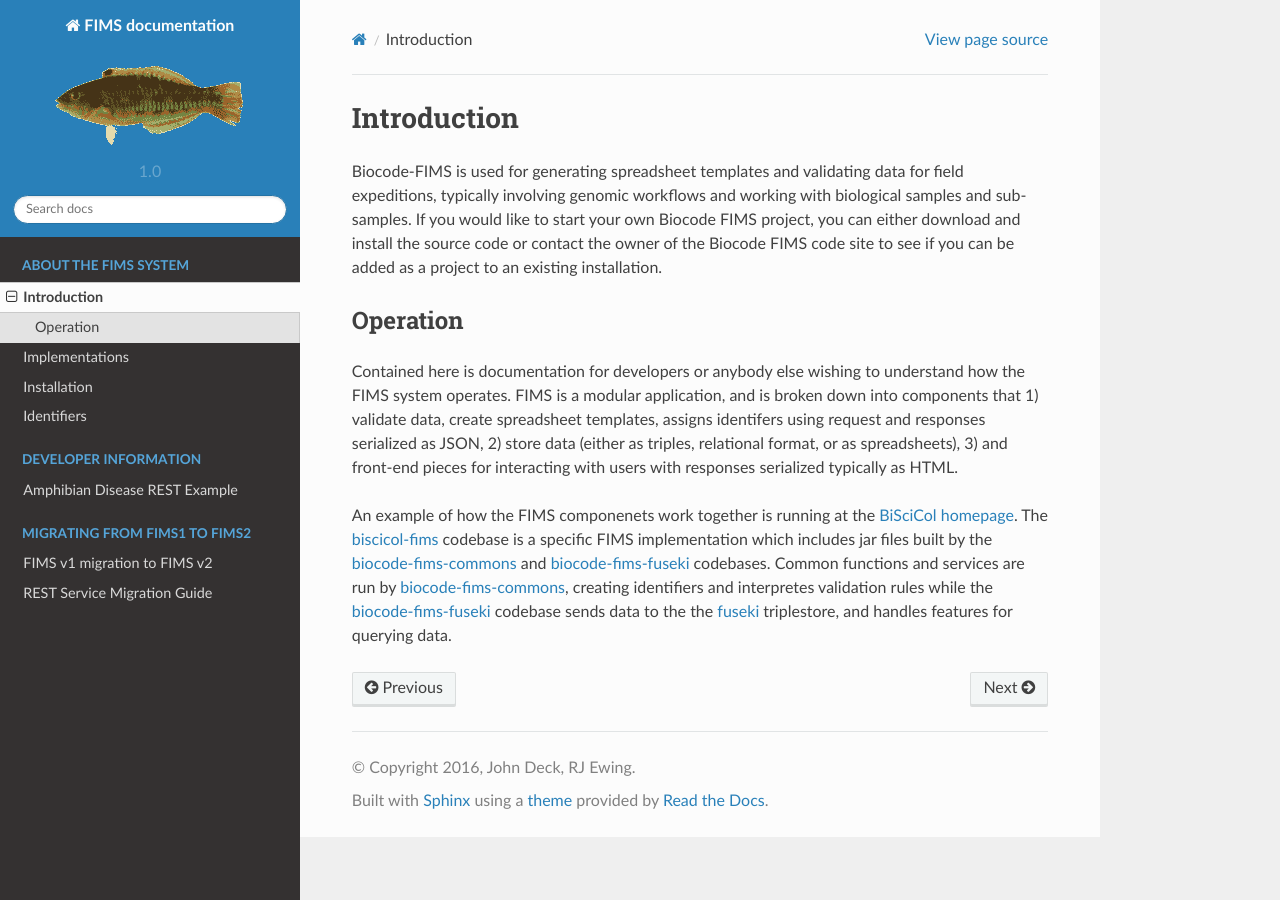
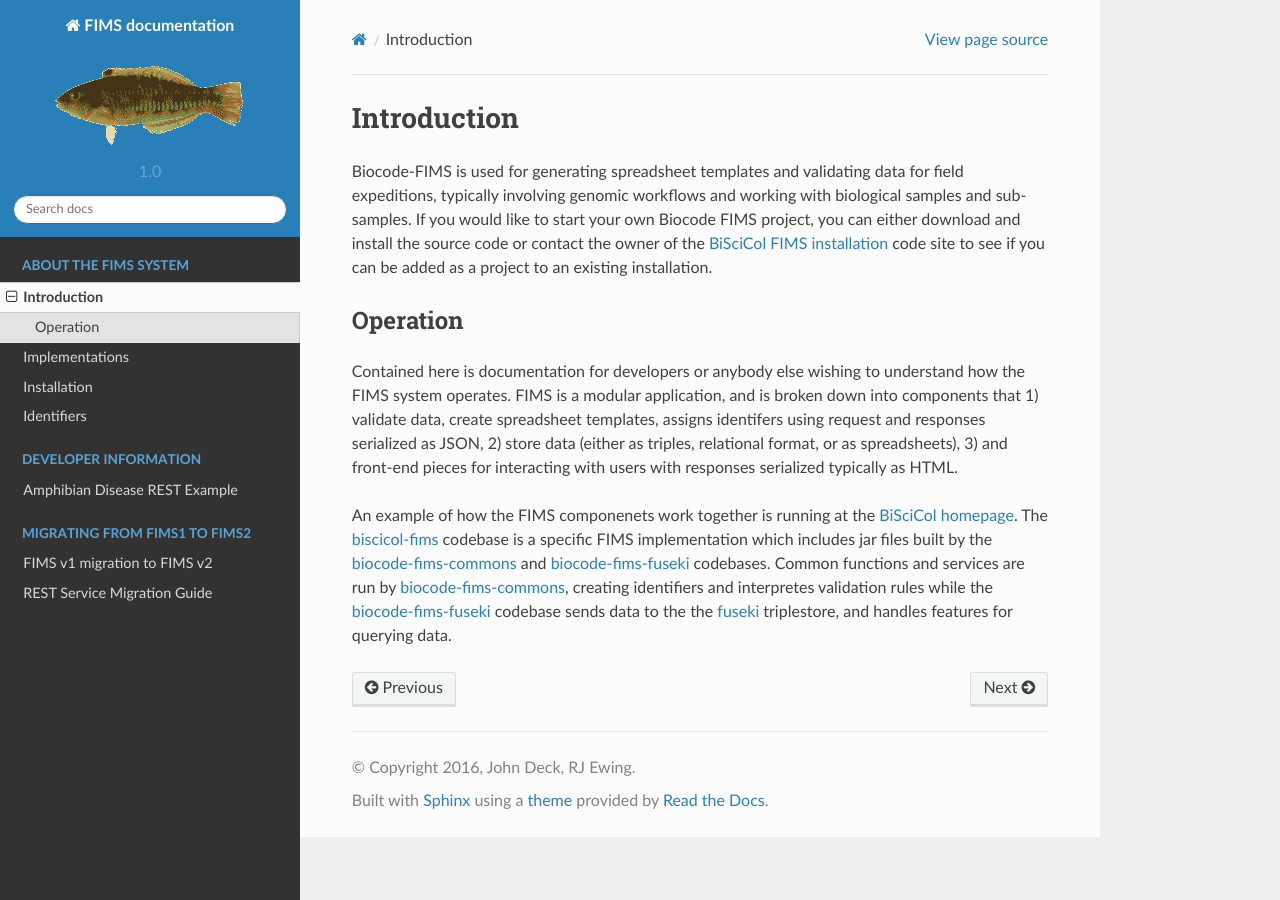
Before and after one commit to biocodellc/documentation, a Sphinx documentation site: the page built from docs/introduction.rst, in a window 1280 px wide. Built offline with Sphinx 7.4.7 and the Read the Docs theme 2.0.0, drawn with Linux system fonts in a browser that asks for light colours; pages that are not in the unit, such as notebooks, are missing from menus.

```diff
--- a/docs/introduction.rst
+++ b/docs/introduction.rst
@@ -6,7 +6,8 @@ Introduction
 Biocode-FIMS is used for generating spreadsheet templates and validating data for field expeditions, typically involving
 genomic workflows and working with biological samples and sub-samples.  If you would like to start your own Biocode FIMS
 project, you can either download and install the source code or contact the owner of the
-Biocode FIMS code site to see if you can be added as a project to an existing installation.
+`BiSciCol FIMS installation`_ code site to see if you can be added as a project to an existing installation.
+
 
 Operation
 *******************
@@ -28,3 +29,4 @@ the fuseki_ triplestore, and handles features for querying data.
 .. _biscicol-fims: https://github.com/biocodellc/biscicol-fims
 .. _fuseki: https://jena.apache.org/documentation/serving_data/
 .. _`BiSciCol homepage`: http://biscicol.org/
+.. _`BiSciCol FIMS installation`: http://biscicol.org/index.jsp
```
Also changed, not shown: 5 other files.
